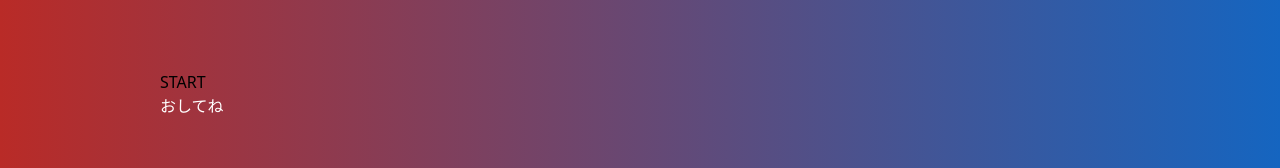
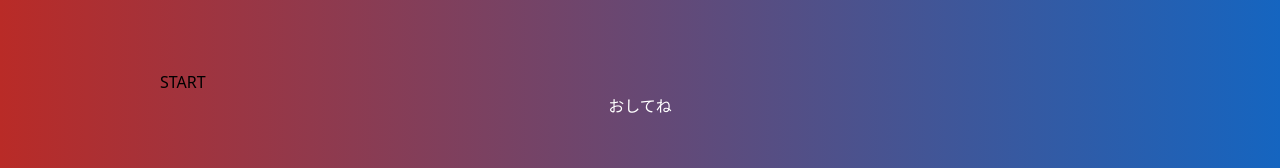
Before and after one commit to shoujo-saisyu-sensen/vim_study_app, a Next.js app: page / in a window 1280 px wide. Shown: the part 306-474 px from the top of the page. Built offline with nearby package versions, Linux system fonts and the light colour scheme.

Commit message:
:wrench: fix

```diff
--- a/src/components/pages/top/index.tsx
+++ b/src/components/pages/top/index.tsx
@@ -12,7 +12,7 @@ export const Top: React.FC = () => {
     <div>
       <div className={`w-screen h-screen flex flex-col justify-center gap-4 p-40 ${style.topWrapper}`}>
         {isStarted ? (<input type="text" className={style.answerInput} placeholder='sample'/>) : (
-        <div className={style.start}>
+        <div className={`flex flex-col justify-center ${style.start}`}>
           <p>START</p>
           <button onClick={onClickStart} className={style.button}>おしてね</button>
         </div>)}
```
